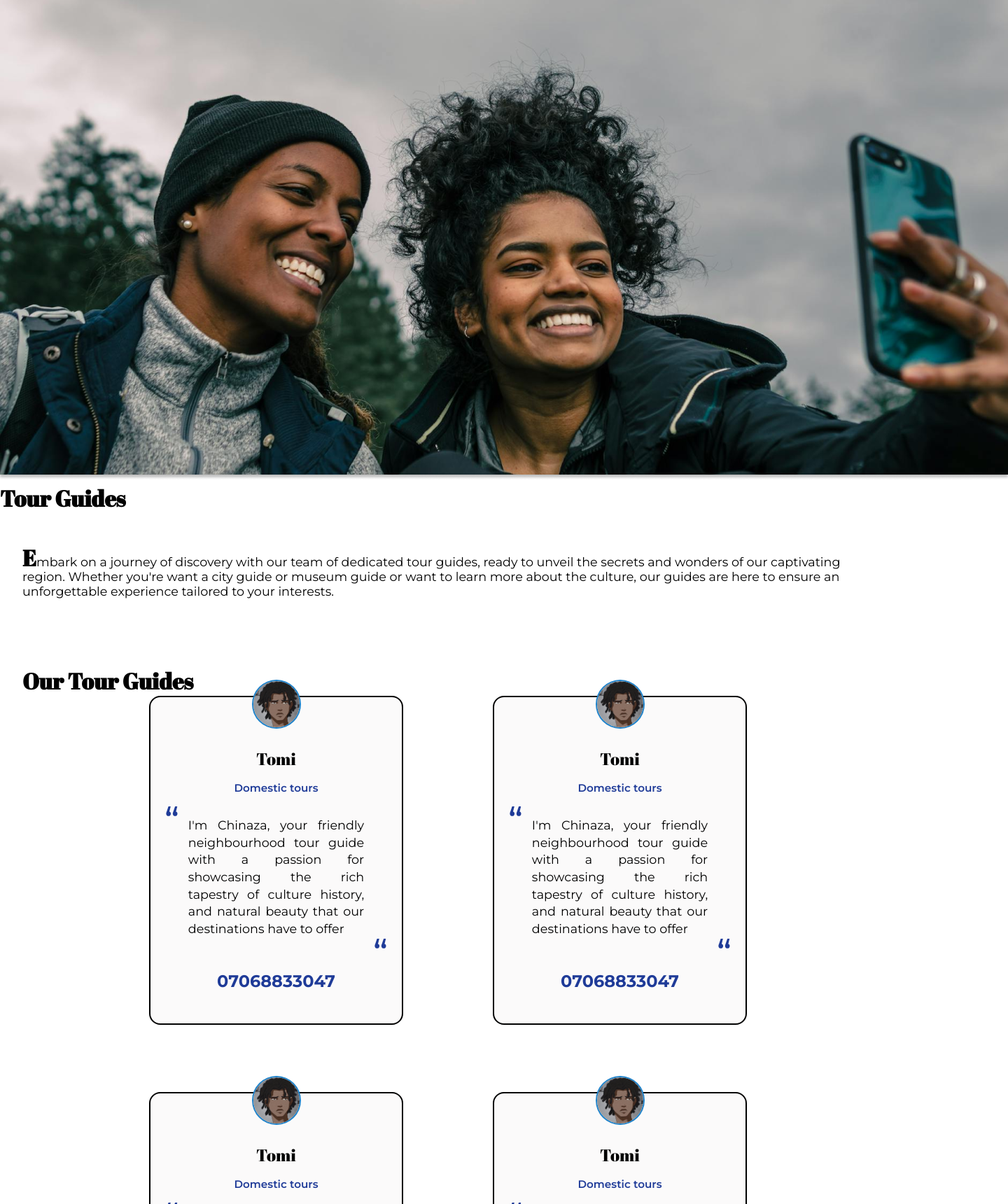
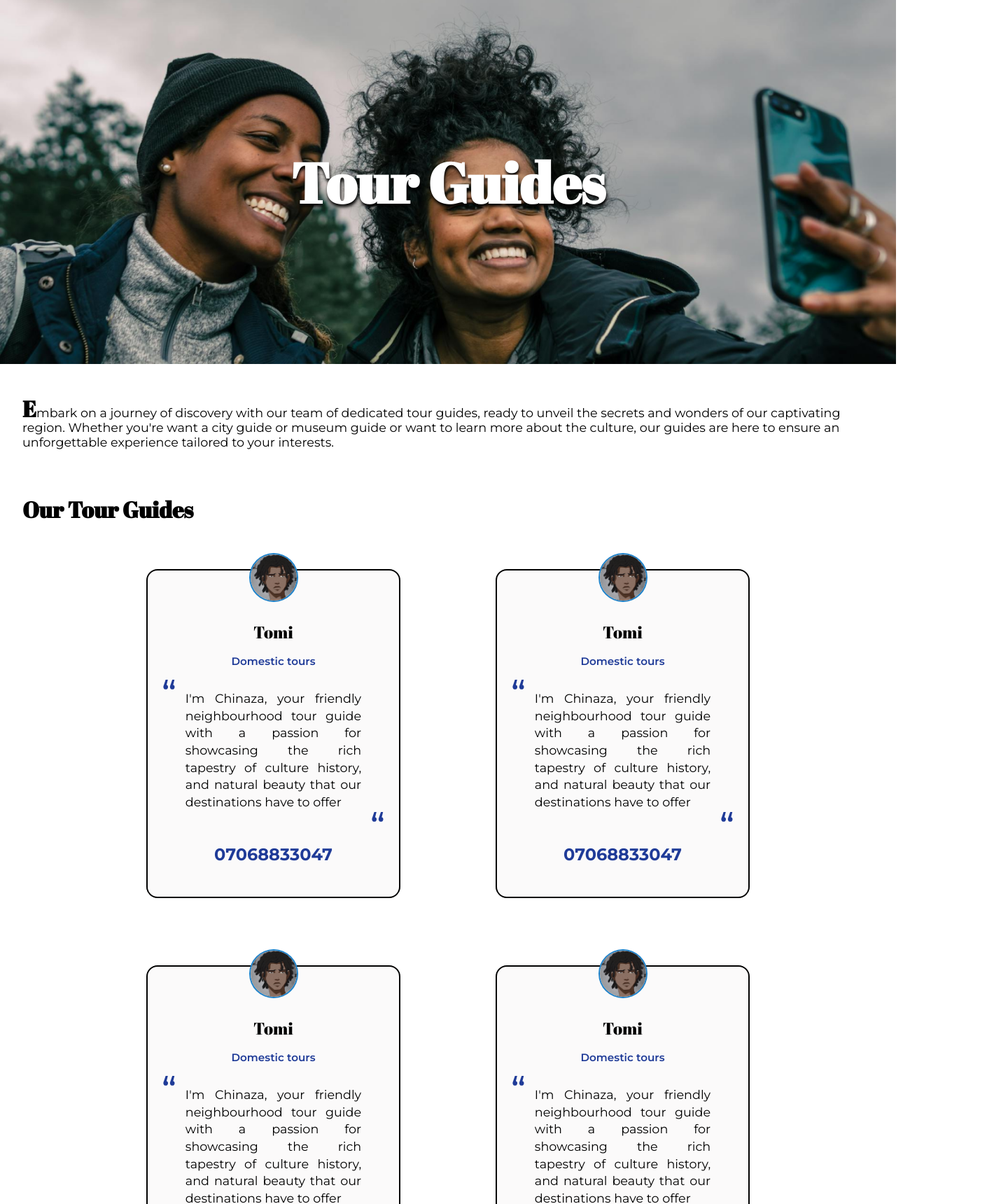
Before and after one commit to Ayinkeeeee/Tourify, a React (Create React App) app: page /tour_guides in a window 1280 px wide. Shown: the top 1720 px of the page at 70% size, 1440 px wide, since content can reach past the window. Built offline with nearby package versions, Linux system fonts and the light colour scheme.

Commit message:
completed tour guides page

```diff
--- a/src/css/App.css
+++ b/src/css/App.css
@@ -434,8 +434,32 @@ main > p::first-letter {
   padding: 0.25rem;
 }
 
+#tour_guides .start {
+  width: 100%;
+  height: 65vh;
+  position: relative;
+}
+#tour_guides .start img {
+  width: 100%;
+  height: 100%;
+  object-fit: cover;
+  z-index: 1;
+}
+#tour_guides .start h1 {
+  position: absolute;
+  top: 50%;
+  left: 50%;
+  transform: translate(-50%, -50%);
+  color: white;
+  z-index: 3;
+  font-size: 5rem;
+  width: 100%;
+  text-align: center;
+  text-shadow: 1px 4px 4px black;
+}
+
 .tour_guides {
-  margin: 6rem 0 0 0;
+  margin: 4rem 0 0 0;
 }
 .tour_guides > p {
   width: 70%;
@@ -443,10 +467,10 @@ main > p::first-letter {
 }
 .tour_guides .guides {
   display: flex;
-  column-gap: 8rem;
+  column-gap: 8.5rem;
   justify-content: center;
   width: 100%;
-  margin: 0 auto 4rem auto;
+  margin: 4rem auto 8rem auto;
   flex-wrap: wrap;
   row-gap: 6rem;
 }
@@ -501,6 +525,40 @@ main > p::first-letter {
   font-weight: 600;
   font-size: 0.95rem;
   margin-top: 1rem;
+}
+
+.qna .questions {
+  display: flex;
+  justify-content: center;
+  align-items: center;
+  flex-wrap: wrap;
+  row-gap: 8rem;
+  column-gap: 13.5rem;
+  margin: 4rem auto 8rem auto;
+}
+.qna .questions .qnaItem {
+  display: flex;
+  flex-direction: column;
+  row-gap: 3rem;
+  padding: 4.5rem 2.5rem 2.5rem 2.5rem;
+  background: #1F3B98;
+  color: white;
+  width: 569px;
+  height: 376px;
+  border-radius: 0.5rem;
+  text-align: center;
+}
+.qna .questions .qnaItem .question {
+  font-size: 1.5rem;
+  font-weight: bold;
+}
+.qna .questions .qnaItem .answer {
+  text-align: justify;
+  line-height: 1.5;
+}
+
+.how-to p {
+  margin: 2rem auto 8rem auto;
 }
 
 * {
--- a/src/css/TourGuides.css
+++ b/src/css/TourGuides.css
@@ -1,5 +1,29 @@
+#tour_guides .start {
+  width: 100%;
+  height: 65vh;
+  position: relative;
+}
+#tour_guides .start img {
+  width: 100%;
+  height: 100%;
+  object-fit: cover;
+  z-index: 1;
+}
+#tour_guides .start h1 {
+  position: absolute;
+  top: 50%;
+  left: 50%;
+  transform: translate(-50%, -50%);
+  color: white;
+  z-index: 3;
+  font-size: 5rem;
+  width: 100%;
+  text-align: center;
+  text-shadow: 1px 4px 4px black;
+}
+
 .tour_guides {
-  margin: 6rem 0 0 0;
+  margin: 4rem 0 0 0;
 }
 .tour_guides > p {
   width: 70%;
@@ -7,10 +31,10 @@
 }
 .tour_guides .guides {
   display: flex;
-  column-gap: 8rem;
+  column-gap: 8.5rem;
   justify-content: center;
   width: 100%;
-  margin: 0 auto 4rem auto;
+  margin: 4rem auto 8rem auto;
   flex-wrap: wrap;
   row-gap: 6rem;
 }
@@ -67,4 +91,38 @@
   margin-top: 1rem;
 }
 
+.qna .questions {
+  display: flex;
+  justify-content: center;
+  align-items: center;
+  flex-wrap: wrap;
+  row-gap: 8rem;
+  column-gap: 13.5rem;
+  margin: 4rem auto 8rem auto;
+}
+.qna .questions .qnaItem {
+  display: flex;
+  flex-direction: column;
+  row-gap: 3rem;
+  padding: 4.5rem 2.5rem 2.5rem 2.5rem;
+  background: #1F3B98;
+  color: white;
+  width: 569px;
+  height: 376px;
+  border-radius: 0.5rem;
+  text-align: center;
+}
+.qna .questions .qnaItem .question {
+  font-size: 1.5rem;
+  font-weight: bold;
+}
+.qna .questions .qnaItem .answer {
+  text-align: justify;
+  line-height: 1.5;
+}
+
+.how-to p {
+  margin: 2rem auto 8rem auto;
+}
+
 /*# sourceMappingURL=TourGuides.css.map */
--- a/src/pages/TourGuides.jsx
+++ b/src/pages/TourGuides.jsx
@@ -4,7 +4,7 @@ import GuideQnA from "../components/items/GuideQnA"
 
 function TourGuides() {
   return (
-    <>
+    <div id="tour_guides">
         <section className="start">
             <img src={tourGuides} alt="tour guides" />
             <h1>Tour Guides</h1>
@@ -29,16 +29,18 @@ function TourGuides() {
             </section>
             <section className="qna">
                 <h1>Why get a tour guide?</h1>
-                <GuideQnA/>
-                <GuideQnA/>
-                <GuideQnA/>
+                <div className="questions">
+                    <GuideQnA/>
+                    <GuideQnA/>
+                    <GuideQnA/>
+                </div>
             </section>
             <section className="how-to">
                 <h1>How to do I get a tour guide?</h1>
                 <p>Call the number for the tour guide you like and you’ll get a prompt response.</p>
             </section>
         </main>
-    </>
+    </div>
   )
 }
 
--- a/src/pages/templates/Category.jsx
+++ b/src/pages/templates/Category.jsx
@@ -4,7 +4,7 @@ function Category({category}) {
   const imagePath = `assets/images`
 
   return (
-    <div sty className="category" id={`${category.categoryName}`}>
+    <div className="category" id={`${category.categoryName}`}>
         <section className="start">
             <img src={require(`../../${imagePath}/${category.categoryImage}.png`)} alt="food" />
             <h1>{category.headingText}</h1>
--- a/src/scss/TourGuides.scss
+++ b/src/scss/TourGuides.scss
@@ -1,7 +1,36 @@
 @import "colours";
 
+#tour_guides{
+
+    .start{
+        width: 100%;
+        height: 65vh;
+        position: relative;
+
+        img{
+            width: 100%;
+            height: 100%;
+            object-fit: cover;
+            z-index: 1;
+        }
+
+        h1{
+            position: absolute;
+            top: 50%;
+            left: 50%;
+            transform: translate(-50%, -50%);
+            color: white;
+            z-index: 3;
+            font-size: 5rem;
+            width: 100%;
+            text-align: center;
+            text-shadow: 1px 4px 4px black;
+        }
+    }
+}
+
 .tour_guides{
-    margin: 6rem 0 0 0;
+    margin: 4rem 0 0 0;
 
     > p {
         width: 70%;
@@ -10,10 +39,10 @@
 
     .guides{
         display: flex;
-        column-gap: 8rem;
+        column-gap: 8.5rem;
         justify-content: center;
         width: 100%;
-        margin: 0 auto 4rem auto;
+        margin: 4rem auto 8rem auto;
         flex-wrap: wrap;
         row-gap: 6rem;
 
@@ -78,3 +107,46 @@
         }
     }
 }
+
+.qna{
+
+    .questions{
+        display: flex;
+        justify-content: center;
+        align-items: center;
+        flex-wrap: wrap;
+        row-gap: 8rem;
+        column-gap: 13.5rem;
+        margin: 4rem auto 8rem auto;
+
+        .qnaItem{
+            display: flex;
+            flex-direction: column;
+            row-gap: 3rem;
+            padding: 4.5rem 2.5rem 2.5rem 2.5rem;
+            background: $dark_blue;
+            color: white;
+            width: 569px;
+            height: 376px;
+            border-radius: 0.5rem;
+            text-align: center;
+
+            .question{
+                font-size: 1.5rem;
+                font-weight: bold;
+            }
+
+            .answer{
+                text-align: justify;
+                line-height: 1.5;
+            }
+        }
+    }
+}
+
+.how-to{
+
+    p{
+        margin: 2rem auto 8rem auto;
+    }
+}
```
Also changed, not shown: 2 other files (tests, documents, lock files or other folders).
